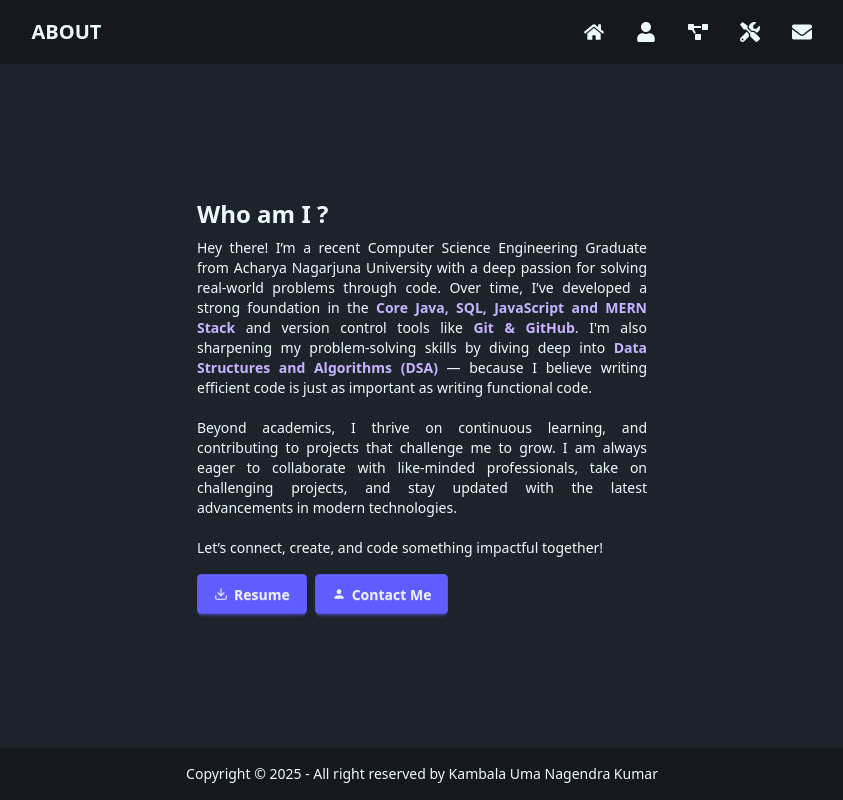
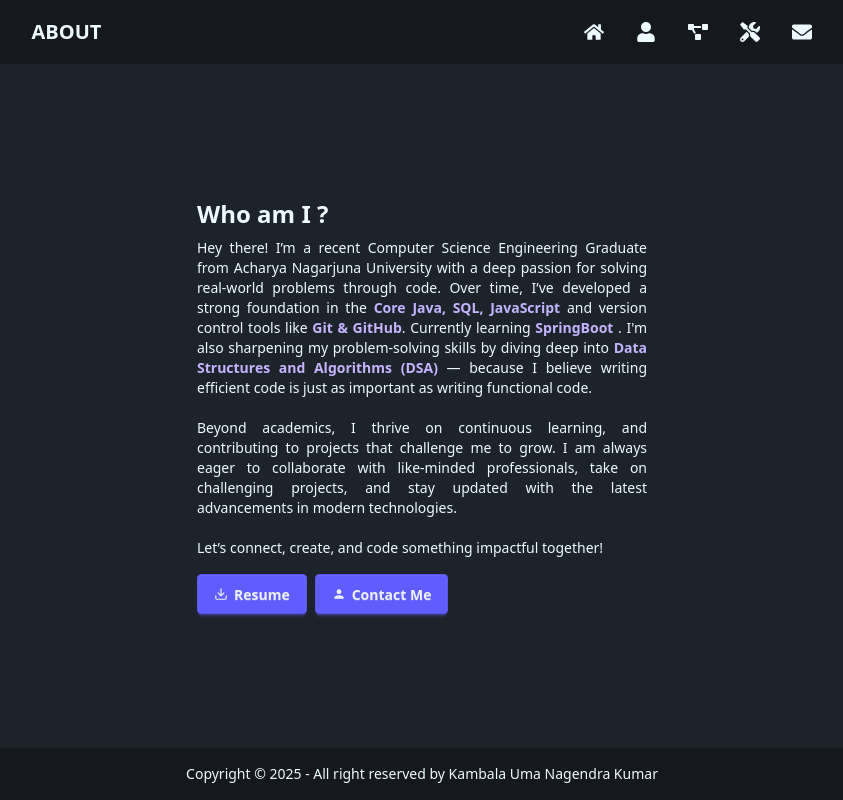
Before and after one commit to umanagendrakumar/MyPortfolio, a React (Vite) app: page /about in a window 1280 px wide. Shown: the whole page, without its empty margins (218-1061 px from the left). Built offline with nearby package versions, Linux system fonts and the light colour scheme.

Commit message:
Resume & learning updated

```diff
--- a/src/components/About.jsx
+++ b/src/components/About.jsx
@@ -1,7 +1,7 @@
 import { Link } from 'react-router-dom';
 import { FiDownload, FiUser } from 'react-icons/fi'
 import { MdPerson } from 'react-icons/md';
-import resume from "../assets/UmaNagendra_Resume.pdf";
+import resume from "../assets/UmaNagendraKumar_Resume.pdf";
 
 const About = () => {
     return (
@@ -11,7 +11,7 @@ const About = () => {
                     <h2 className="card-title text-2xl mb-2">Who am I ?</h2>
                     <p className="text-sm">Hey there! I’m a recent Computer Science Engineering Graduate from Acharya Nagarjuna University with a deep passion for solving real-world problems through code.
 
-                        Over time, I’ve developed a strong foundation in the <span className=' text-violet-300 font-bold'>Core Java, SQL, JavaScript and MERN Stack </span> and version control tools like <span className=' text-violet-300 font-bold'>Git & GitHub</span>. I'm also sharpening my problem-solving skills by diving deep into <span className=' text-violet-300 font-bold'>Data Structures and Algorithms (DSA)</span> — because I believe writing efficient code is just as important as writing functional code.
+                        Over time, I’ve developed a strong foundation in the <span className=' text-violet-300 font-bold'>Core Java, SQL, JavaScript</span> and version control tools like <span className=' text-violet-300 font-bold'>Git & GitHub</span>. Currently learning <span className=' text-violet-300 font-bold'>SpringBoot </span>. I'm also sharpening my problem-solving skills by diving deep into <span className=' text-violet-300 font-bold'>Data Structures and Algorithms (DSA)</span> — because I believe writing efficient code is just as important as writing functional code.
 
                         <br></br> <br></br>Beyond academics, I thrive on continuous learning, and contributing to projects that challenge me to grow. I am always eager to collaborate with like-minded professionals, take on challenging projects, and stay updated with the latest advancements in modern technologies.
 
```
